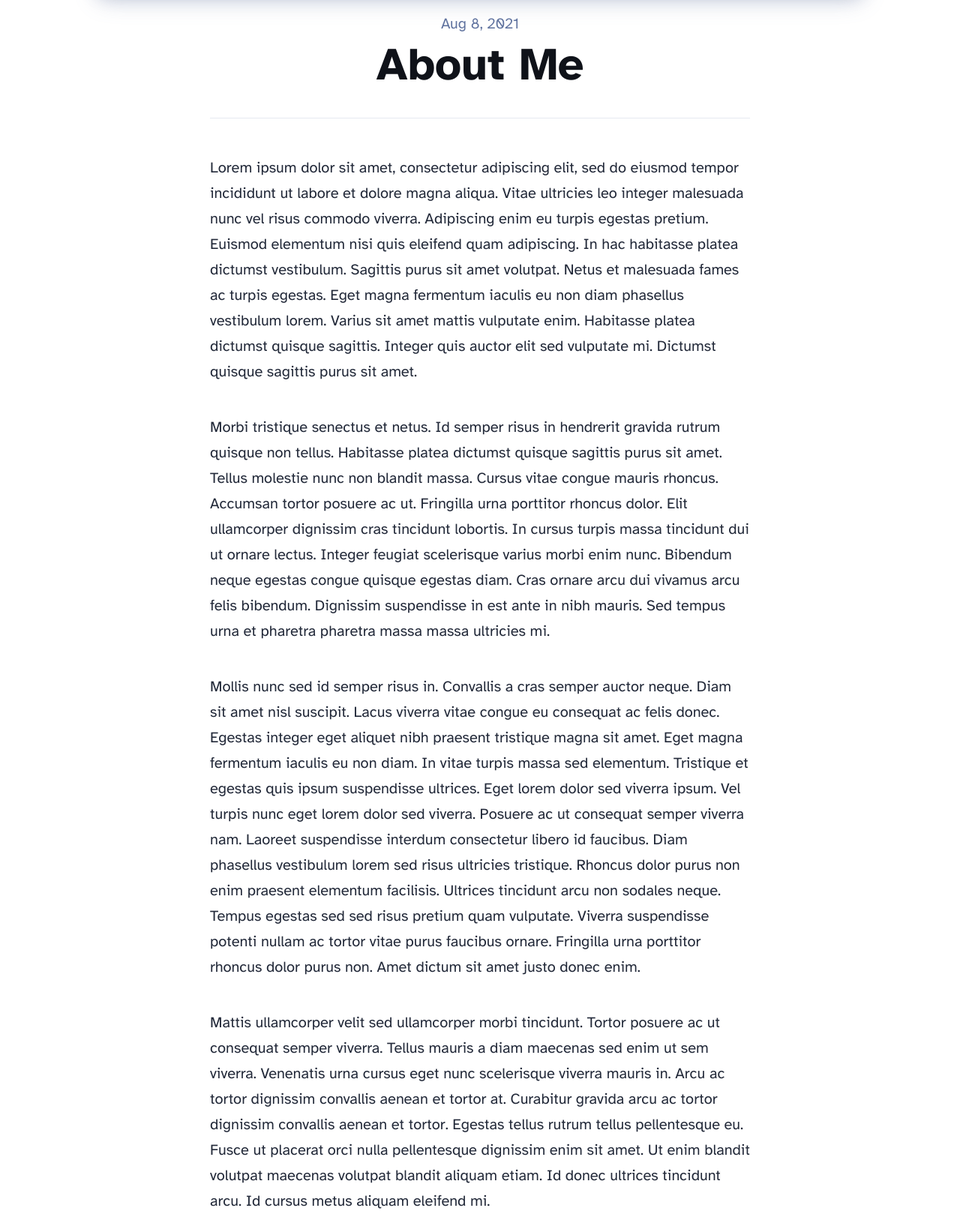
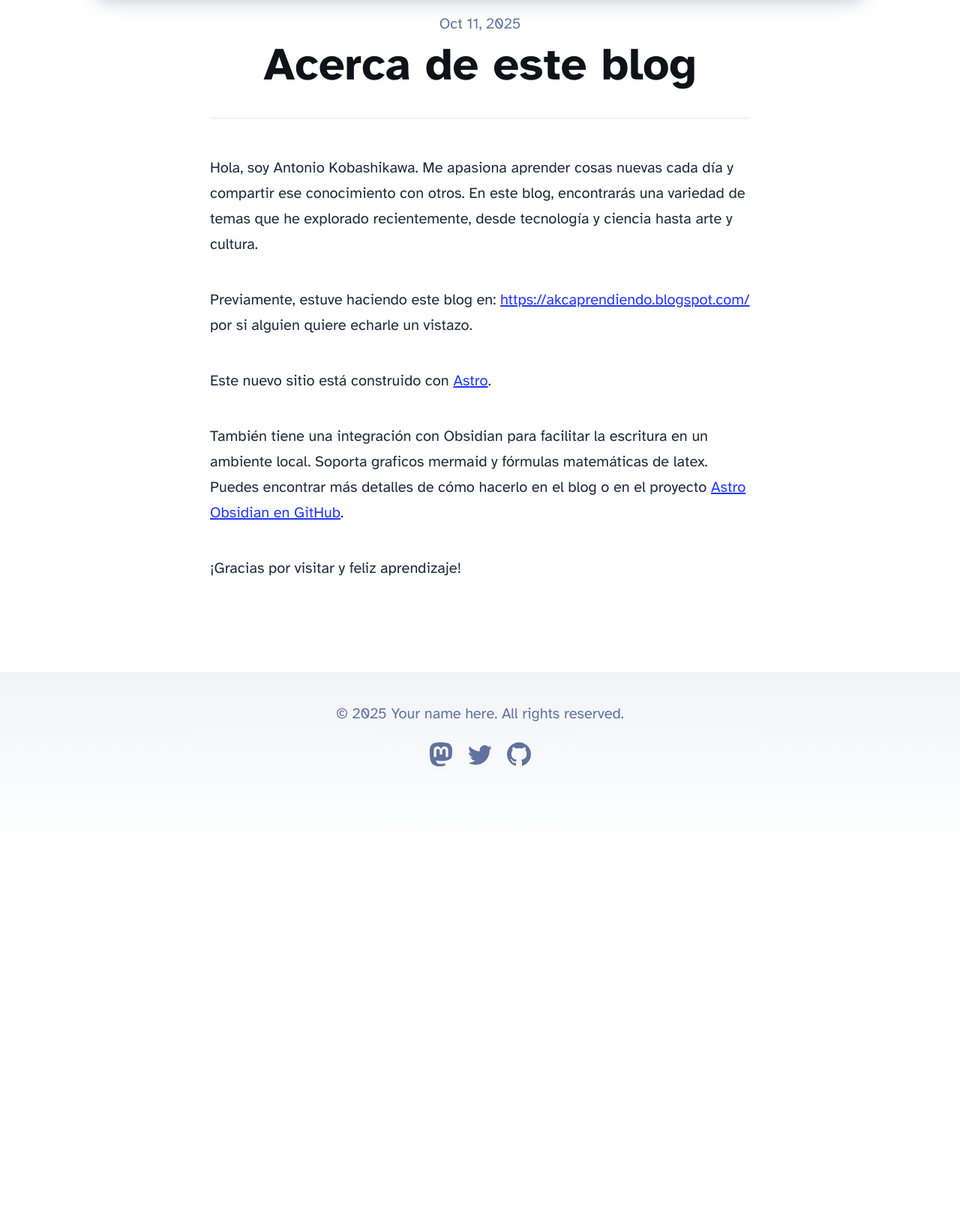
Before and after one commit to akobashikawa/loqueaprendihoy, an Astro site: page /about in a window 1280 px wide. Shown: the part 665-2288 px from the top of the page at 75% size. After the commit the page ends 1819 px from the top, so only its background shows below. Built offline with nearby package versions, Linux system fonts and the light colour scheme; Astro itself is replaced by a stand-in of ours.

Commit message:
Update index, about

```diff
--- a/src/pages/about.astro
+++ b/src/pages/about.astro
@@ -4,60 +4,30 @@ import Layout from '../layouts/BlogPost.astro';
 ---
 
 <Layout
-	title="About Me"
-	description="Lorem ipsum dolor sit amet"
-	pubDate={new Date('August 08 2021')}
+	title="Acerca de este blog"
+	description="por Antonio KC"
+	pubDate={new Date('2025/10/11')}
 	heroImage={AboutHeroImage}
 >
 	<p>
-		Lorem ipsum dolor sit amet, consectetur adipiscing elit, sed do eiusmod tempor incididunt ut
-		labore et dolore magna aliqua. Vitae ultricies leo integer malesuada nunc vel risus commodo
-		viverra. Adipiscing enim eu turpis egestas pretium. Euismod elementum nisi quis eleifend quam
-		adipiscing. In hac habitasse platea dictumst vestibulum. Sagittis purus sit amet volutpat. Netus
-		et malesuada fames ac turpis egestas. Eget magna fermentum iaculis eu non diam phasellus
-		vestibulum lorem. Varius sit amet mattis vulputate enim. Habitasse platea dictumst quisque
-		sagittis. Integer quis auctor elit sed vulputate mi. Dictumst quisque sagittis purus sit amet.
+		Hola, soy Antonio Kobashikawa. Me apasiona aprender cosas nuevas cada día y
+		compartir ese conocimiento con otros. En este blog, encontrarás una
+		variedad de temas que he explorado recientemente, desde tecnología y
+		ciencia hasta arte y cultura.
 	</p>
+	<p>
+		Previamente, estuve haciendo este blog en: <a href="https://akcaprendiendo.blogspot.com/">https://akcaprendiendo.blogspot.com/</a> por si alguien quiere
+		echarle un vistazo.
+	</p>
+	<p>
+		Este nuevo sitio está construido con
+		<a href="https://astro.build/">Astro</a>.
+	</p>
+	<p>
+		También tiene una integración con Obsidian para facilitar la escritura en un ambiente local. Soporta graficos mermaid y fórmulas matemáticas de latex. Puedes encontrar más detalles de cómo hacerlo en el blog o en el proyecto <a href="https://github.com/akobashikawa/astro-obsidian">Astro Obsidian en GitHub</a>.
+	</p>
+	<p>
 
-	<p>
-		Morbi tristique senectus et netus. Id semper risus in hendrerit gravida rutrum quisque non
-		tellus. Habitasse platea dictumst quisque sagittis purus sit amet. Tellus molestie nunc non
-		blandit massa. Cursus vitae congue mauris rhoncus. Accumsan tortor posuere ac ut. Fringilla urna
-		porttitor rhoncus dolor. Elit ullamcorper dignissim cras tincidunt lobortis. In cursus turpis
-		massa tincidunt dui ut ornare lectus. Integer feugiat scelerisque varius morbi enim nunc.
-		Bibendum neque egestas congue quisque egestas diam. Cras ornare arcu dui vivamus arcu felis
-		bibendum. Dignissim suspendisse in est ante in nibh mauris. Sed tempus urna et pharetra pharetra
-		massa massa ultricies mi.
 	</p>
-
-	<p>
-		Mollis nunc sed id semper risus in. Convallis a cras semper auctor neque. Diam sit amet nisl
-		suscipit. Lacus viverra vitae congue eu consequat ac felis donec. Egestas integer eget aliquet
-		nibh praesent tristique magna sit amet. Eget magna fermentum iaculis eu non diam. In vitae
-		turpis massa sed elementum. Tristique et egestas quis ipsum suspendisse ultrices. Eget lorem
-		dolor sed viverra ipsum. Vel turpis nunc eget lorem dolor sed viverra. Posuere ac ut consequat
-		semper viverra nam. Laoreet suspendisse interdum consectetur libero id faucibus. Diam phasellus
-		vestibulum lorem sed risus ultricies tristique. Rhoncus dolor purus non enim praesent elementum
-		facilisis. Ultrices tincidunt arcu non sodales neque. Tempus egestas sed sed risus pretium quam
-		vulputate. Viverra suspendisse potenti nullam ac tortor vitae purus faucibus ornare. Fringilla
-		urna porttitor rhoncus dolor purus non. Amet dictum sit amet justo donec enim.
-	</p>
-
-	<p>
-		Mattis ullamcorper velit sed ullamcorper morbi tincidunt. Tortor posuere ac ut consequat semper
-		viverra. Tellus mauris a diam maecenas sed enim ut sem viverra. Venenatis urna cursus eget nunc
-		scelerisque viverra mauris in. Arcu ac tortor dignissim convallis aenean et tortor at. Curabitur
-		gravida arcu ac tortor dignissim convallis aenean et tortor. Egestas tellus rutrum tellus
-		pellentesque eu. Fusce ut placerat orci nulla pellentesque dignissim enim sit amet. Ut enim
-		blandit volutpat maecenas volutpat blandit aliquam etiam. Id donec ultrices tincidunt arcu. Id
-		cursus metus aliquam eleifend mi.
-	</p>
-
-	<p>
-		Tempus quam pellentesque nec nam aliquam sem. Risus at ultrices mi tempus imperdiet. Id porta
-		nibh venenatis cras sed felis eget velit. Ipsum a arcu cursus vitae. Facilisis magna etiam
-		tempor orci eu lobortis elementum. Tincidunt dui ut ornare lectus sit. Quisque non tellus orci
-		ac. Blandit libero volutpat sed cras. Nec tincidunt praesent semper feugiat nibh sed pulvinar
-		proin gravida. Egestas integer eget aliquet nibh praesent tristique magna.
-	</p>
+	<p>¡Gracias por visitar y feliz aprendizaje!</p>
 </Layout>
```
Also changed, not shown: src/pages/index.astro (+5 -28 lines).
